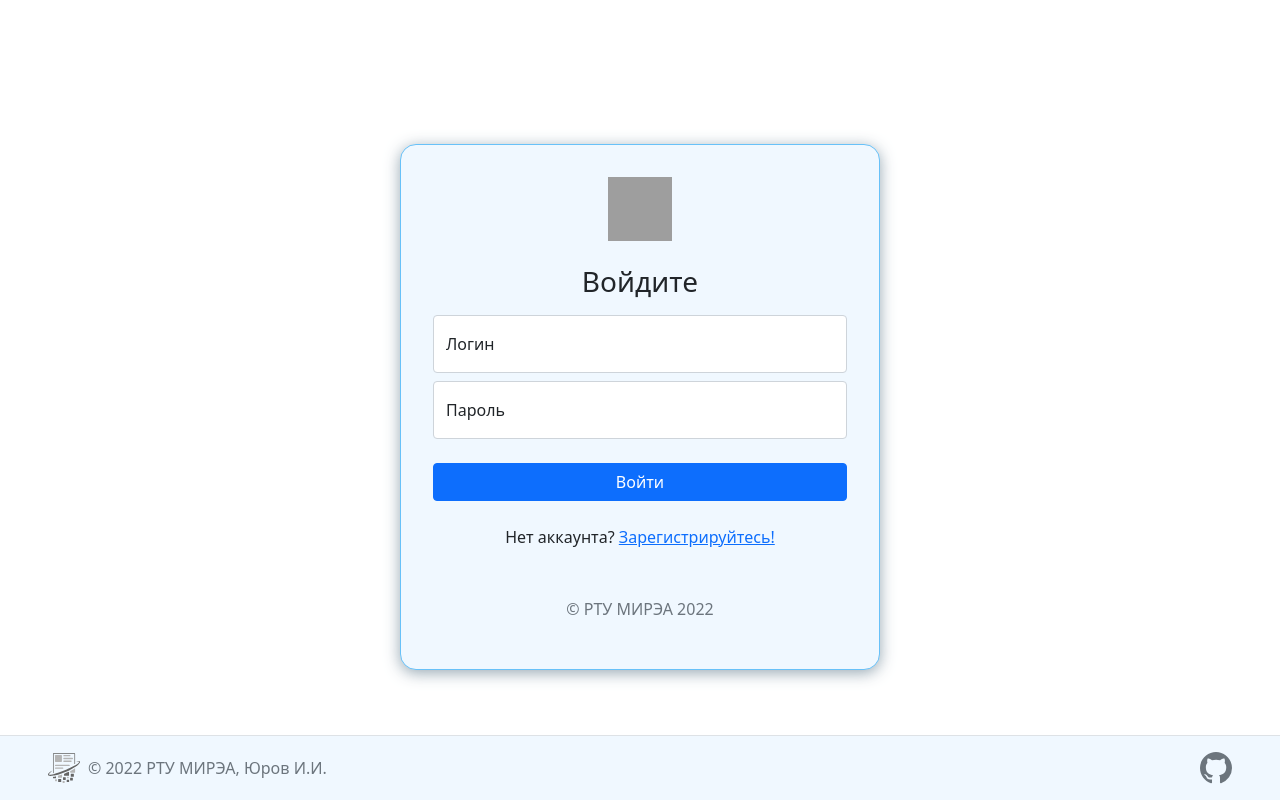
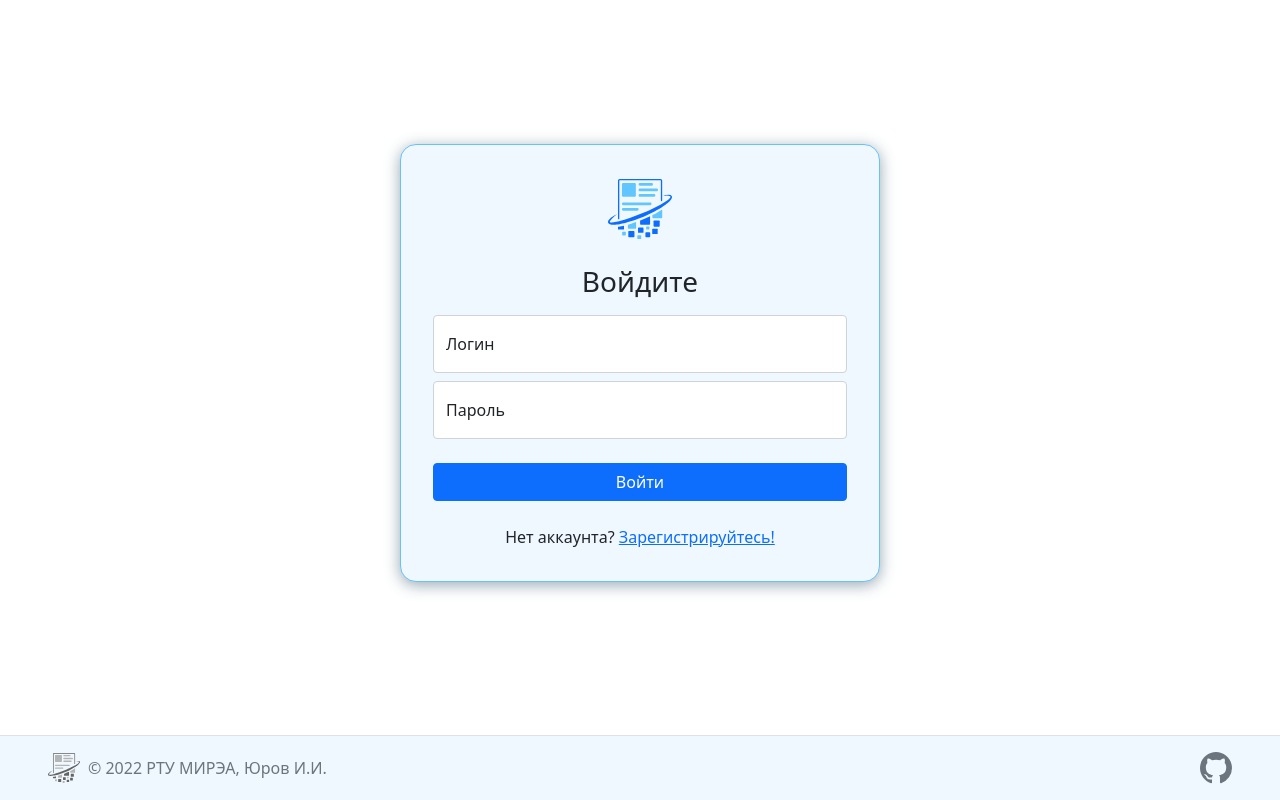
Before and after one commit to Frit027/web-resume-parser, a Django app: page /account/login/ in a window 1280 px wide. Run offline with Django 4.2, Linux system fonts and the light colour scheme; parts of the project's set-up code (start-up, migrations or seed data) failed here and were passed over; grey boxes are pictures that could not be loaded.

Commit message:
replaced logo file

```diff
--- a/account/templates/registration/login.html
+++ b/account/templates/registration/login.html
@@ -8,7 +8,7 @@
   <form class="login-register-form stroke" action="{% url 'login' %}" method="post">
     {% csrf_token %}
 
-    <img class="mb-4" src="{% static 'img/logo.png' %}" alt="logo" width="64" height="64">
+    <img class="mb-4" src="{% static 'img/logo.svg' %}" alt="logo" width="64" height="64">
 
     <h1 class="h3 mb-3 fw-normal">Войдите</h1>
 
@@ -34,7 +34,5 @@
         Пожалуйста, введите правильные имя пользователя и пароль. Оба поля могут быть чувствительны к регистру.
       </div>
     {% endif %}
-
-    <p class="mt-5 mb-3 text-muted">© РТУ МИРЭА 2022</p>
   </form>
 {% endblock %}
```
